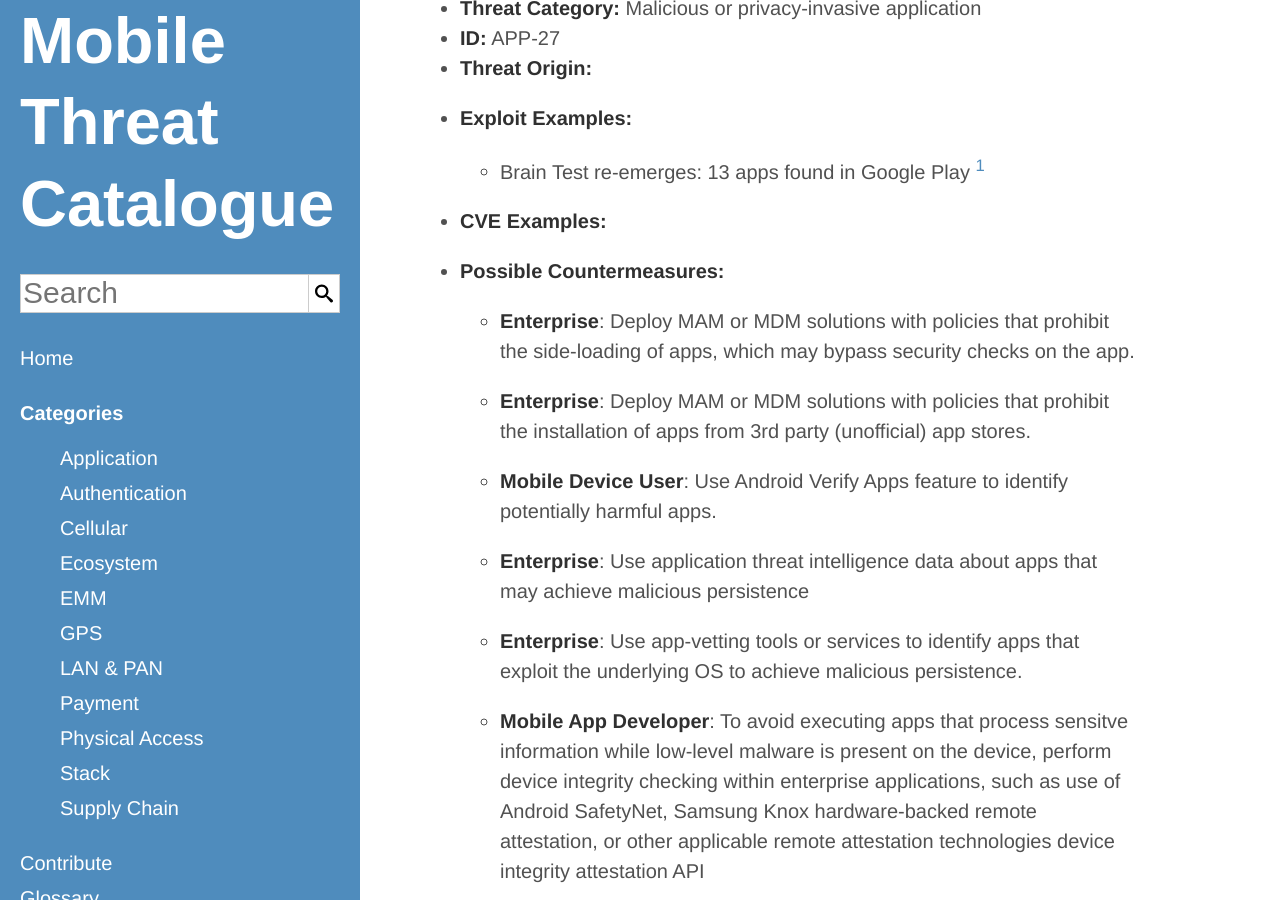
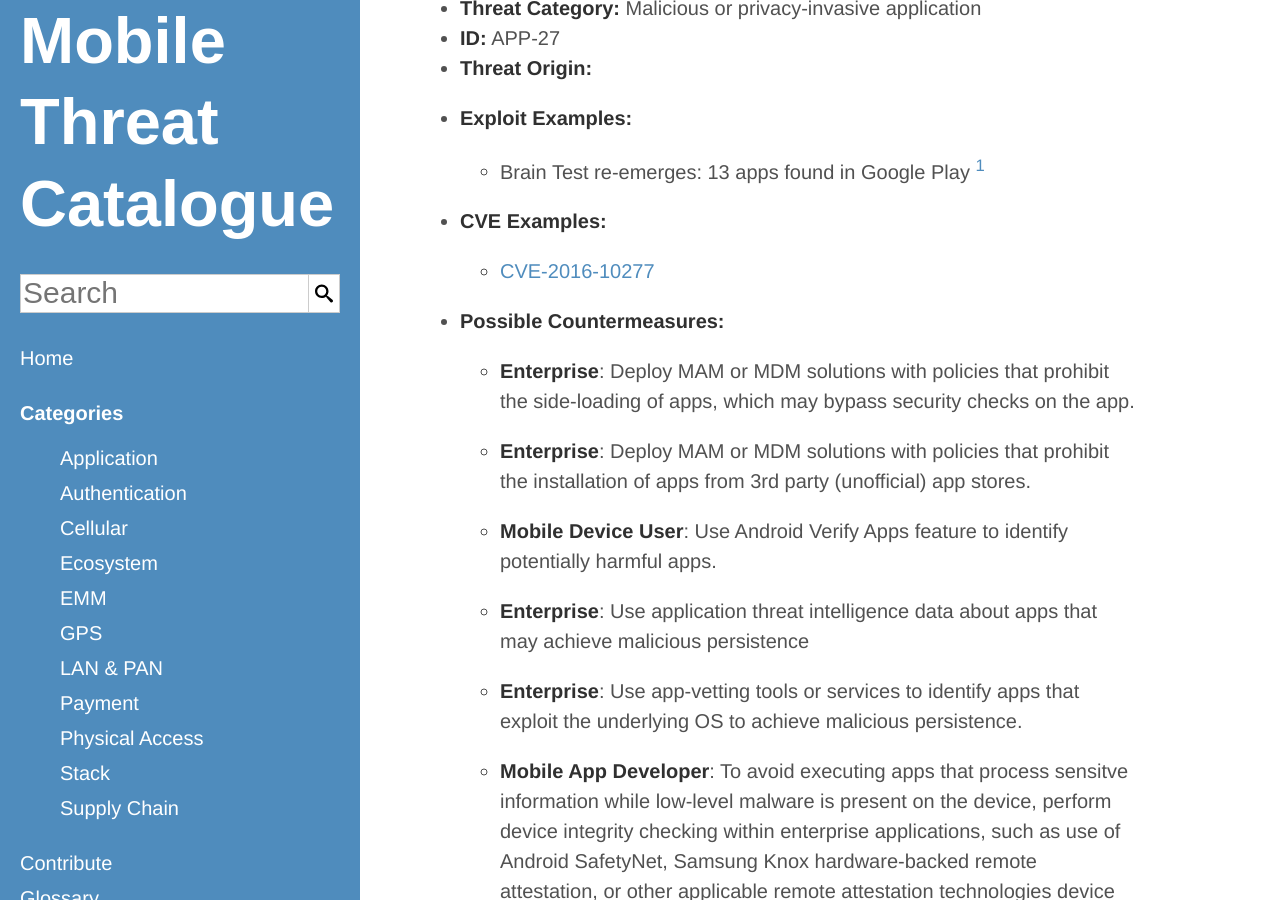
Before and after one commit to usnistgov/mobile-threat-catalogue, a Jekyll site: the page built from _application-threats/APP-27.md, in a window 1280 px wide and 900 px high, scrolled down 721 px. Built offline with Jekyll 4.4.1, drawn with Linux system fonts in a browser that asks for light colours.

Commit message:
#216
Add CVE: 2016-10277

```diff
--- a/_application-threats/APP-27.md
+++ b/_application-threats/APP-27.md
@@ -7,6 +7,7 @@
     ExploitExample:
         - "Brain Test re-emerges: 13 apps found in Google Play [^102]"
     CVEExample:
+     - CVE-2016-10277
     PossibleCountermeasures:
         "Deploy MAM or MDM solutions with policies that prohibit the side-loading of apps, which may bypass security checks on the app.":
             - Enterprise
```
